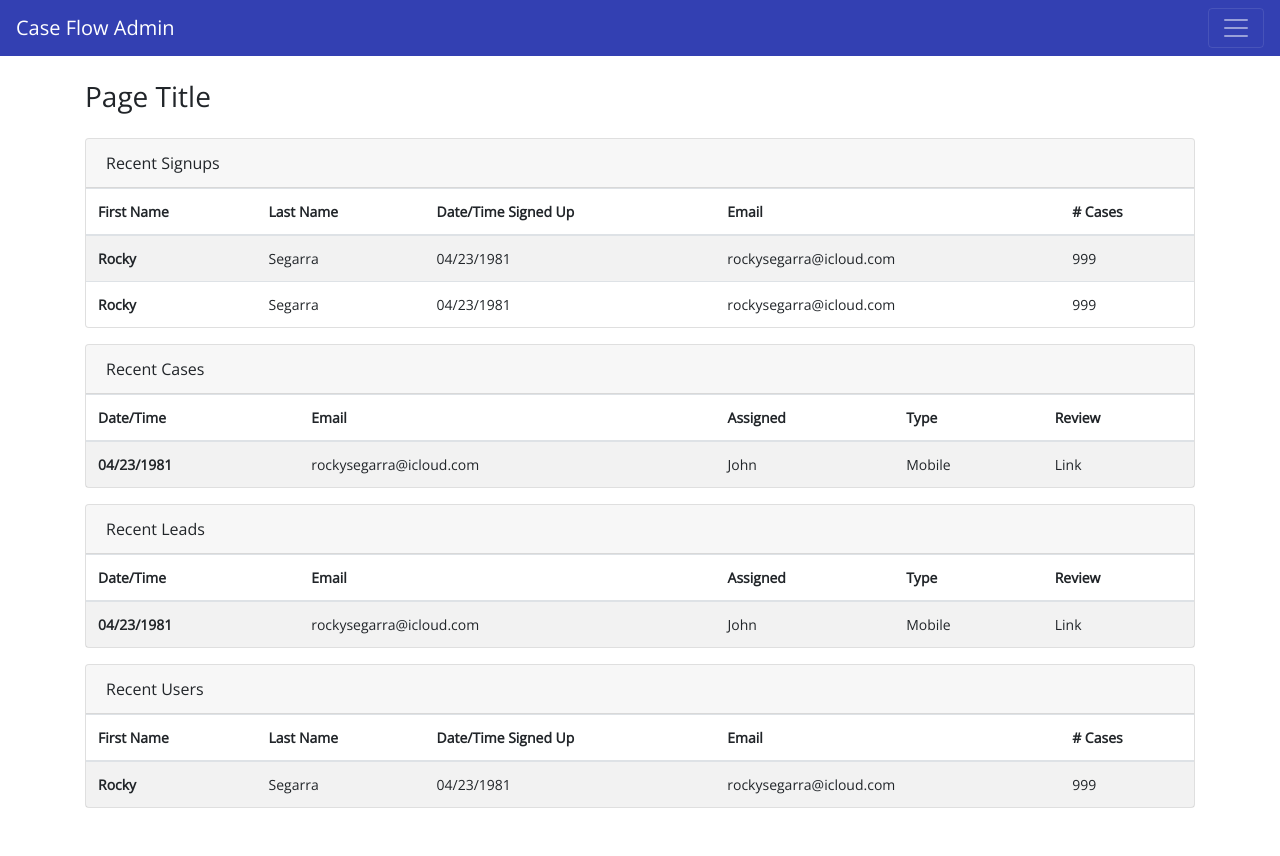
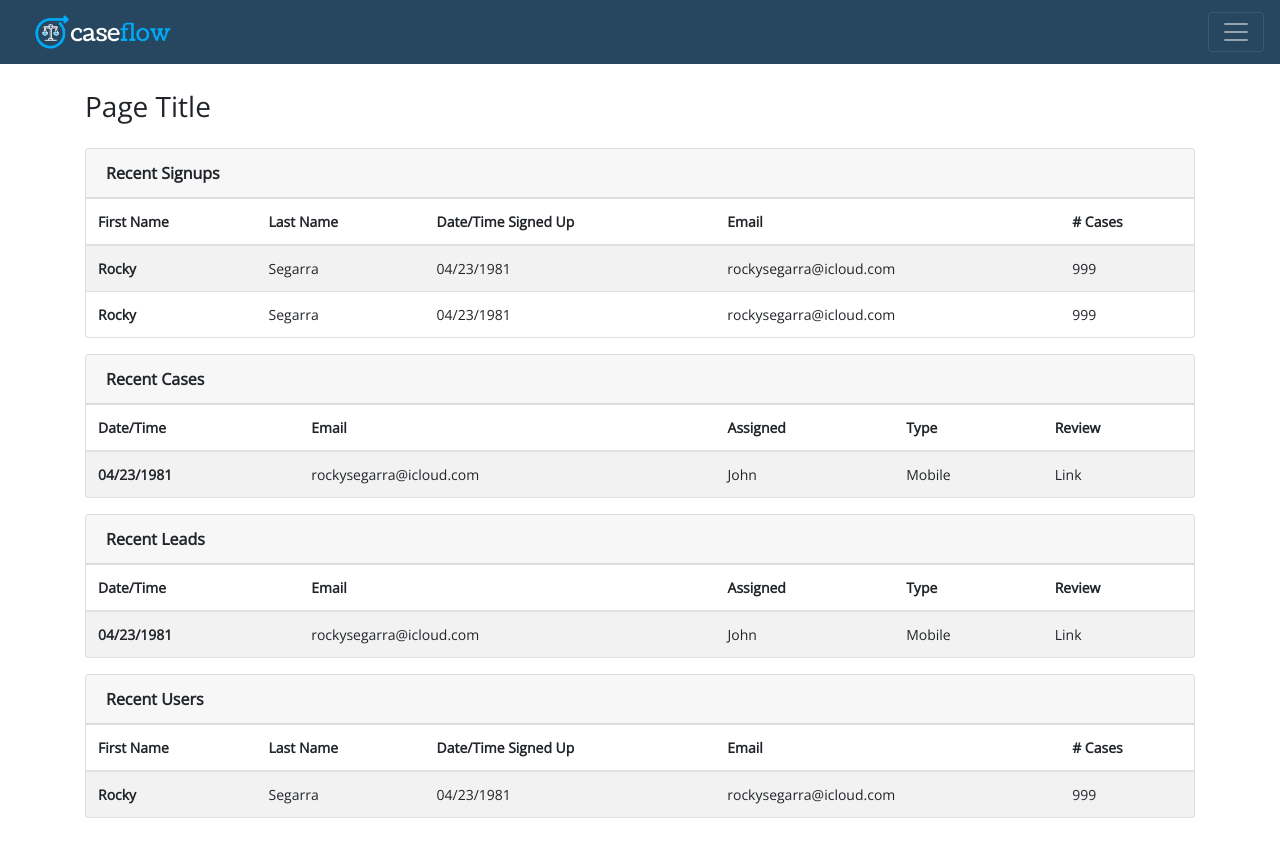
Before and after one commit to rockysegarra/caseflow, a plain HTML site: page index.html in a window 1280 px wide. Drawn offline with nearby package versions, Linux system fonts and the light colour scheme.

Commit message:
Added logo and styles

```diff
--- a/index.html
+++ b/index.html
@@ -18,7 +18,7 @@
     <div class="container">
       <!--  START NAVBAR   -->
       <nav class="navbar navbar-expand-lg fixed-top navbar-dark bg-primary navbar-offcanvas">
-        <a class="navbar-brand mr-auto" href="#">Case Flow Admin</a>
+        <a class="navbar-brand mr-auto" href="#"><img src="280x60.png"></a>
 
         <!--     If you want to show the button online on mobile use this toggle
 
--- a/style.css
+++ b/style.css
@@ -5,21 +5,23 @@ body {
 
 /* since the navbar is fixed we need to add some space to the body */
 body {
-  padding-top: 56px;
+  padding-top: 66px;
   color: ccc;
   font-family: 'Open Sans', sans-serif;
 }
 
 .bg-primary {
-  background-color: #3340b2 !important;
+  background-color: #26475F !important;
 }
+
+.navbar-brand img { width: 175px;}
 
 .table td, .table th {
 font-size: 14px;
 }
 
 .card .card-header {
-  font-weight: strong;
+  font-weight: bold !important;
 }
 
   .offcanvas-collapse {
```
Also changed, not shown: 280x60.png (added).
